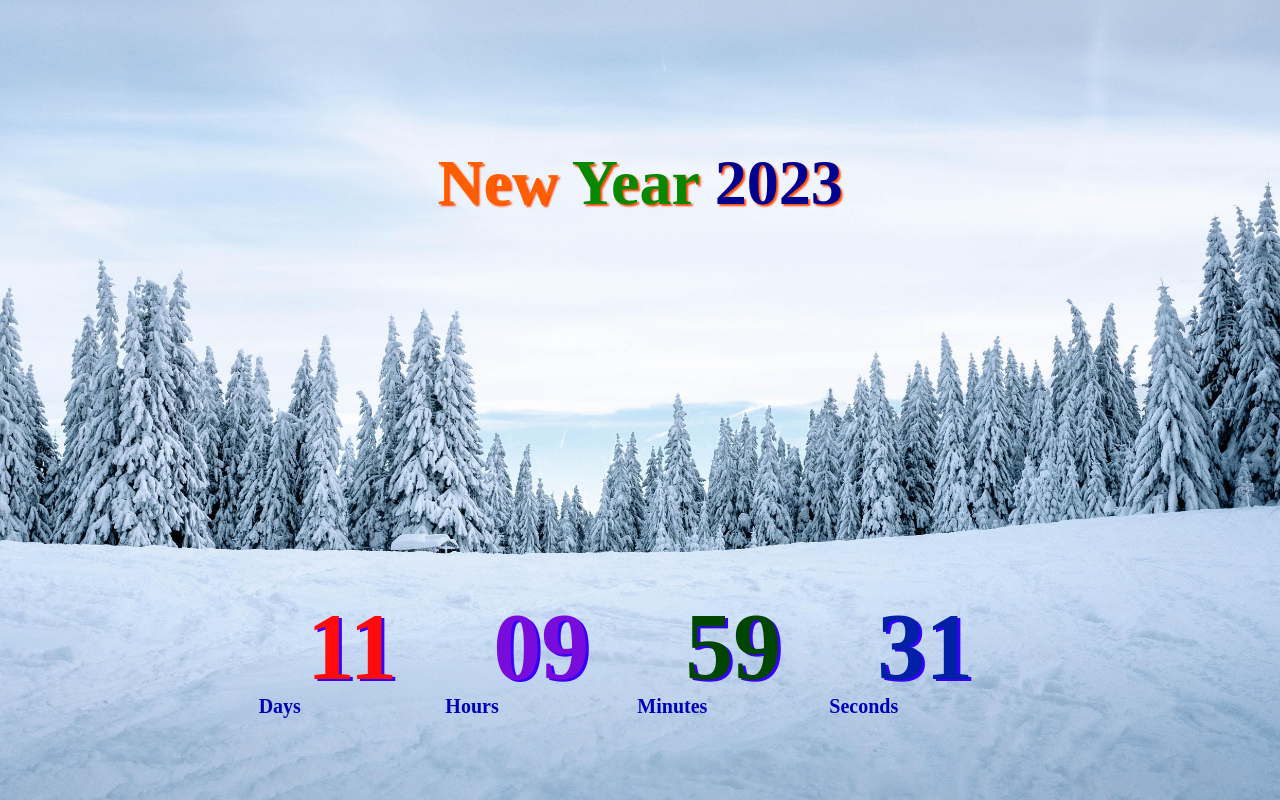
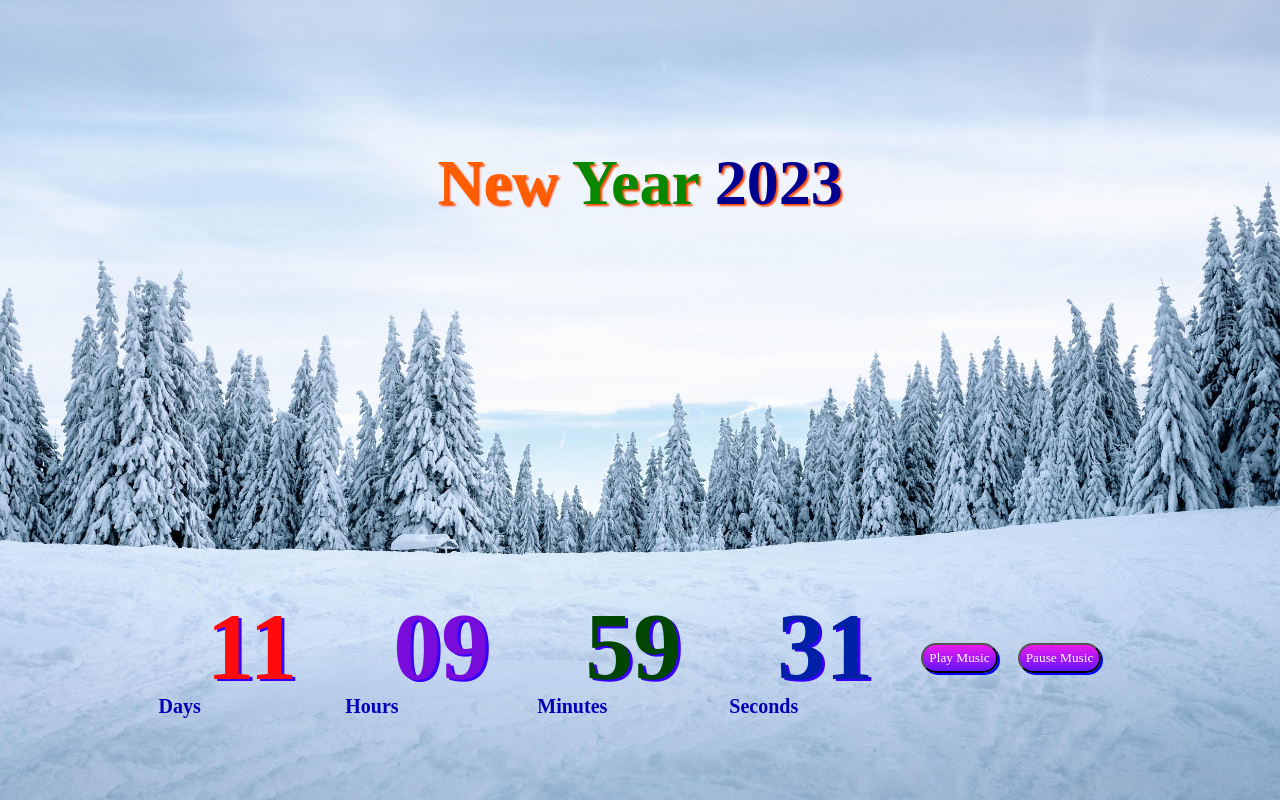
Before and after one commit to upadhyaykeshav/New-Year-Count-Down, a plain HTML site: page index.html in a window 1280 px wide. Drawn offline with Linux system fonts and the light colour scheme.

Commit message:
file added

```diff
--- a/index.html
+++ b/index.html
@@ -27,6 +27,14 @@
         <p class="big-text" id="second">00</p>
         <span>Seconds</span>
     </div>
+    <div class="audio">
+        <audio id="newYear">
+            <source src="Audio/Shakira - La La La Brazil (2014 FIFA Song) 320Kbps.mp3">
+        </audio>
+        <button onclick="playAudio()">Play Music</button> <br>
+          <button onclick="pauseAudio()">Pause Music</button>
+    </div>
+
 </div>
 
 
--- a/main.css
+++ b/main.css
@@ -64,3 +64,20 @@ span{
 #second{
     color: rgb(0, 33, 165);
 }
+button{
+    box-shadow: 2px 2px blue;
+    height: 30px;
+    border-radius: 20px;
+    margin-right: 20px;
+    display: flex;
+    align-items: center;
+    justify-content: center;
+    flex-wrap: wrap;
+    color: rgb(255, 255, 255);
+    background: linear-gradient(rgb(236, 25, 236),rgb(99, 21, 255)) ;
+}
+.audio{
+    display: flex;
+    align-items: center;
+    justify-content: center;
+}
--- a/style.js
+++ b/style.js
@@ -26,3 +26,13 @@ function formatTimes(time){
 }
 countDown();
 setInterval(countDown,1000);
+
+// -------------Adding Audio file----------------------
+
+let x=document.querySelector('#newYear')
+function playAudio(){
+    x.play();
+}
+function pauseAudio(){
+    x.pause();
+}
```
Also changed, not shown: 1 other file.
